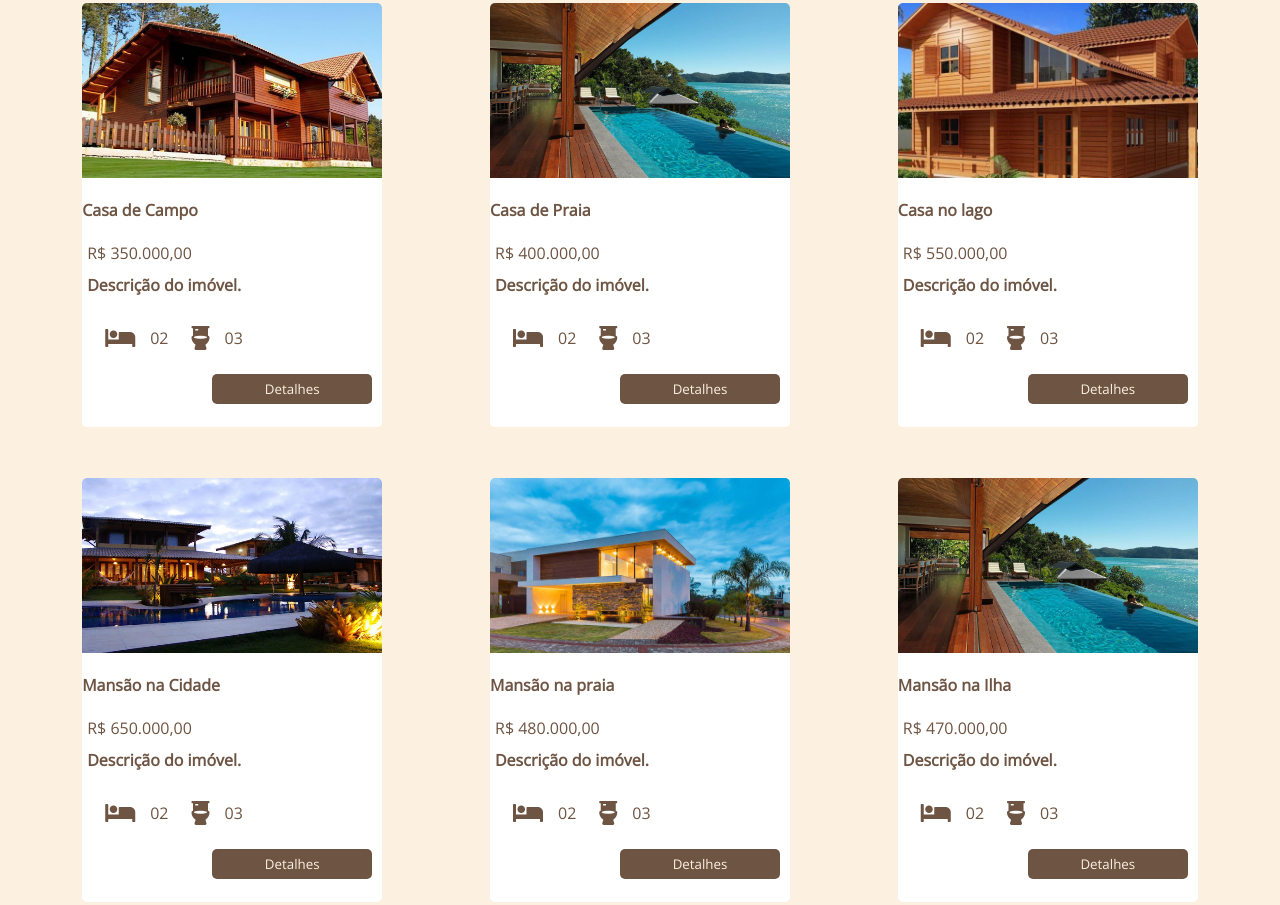
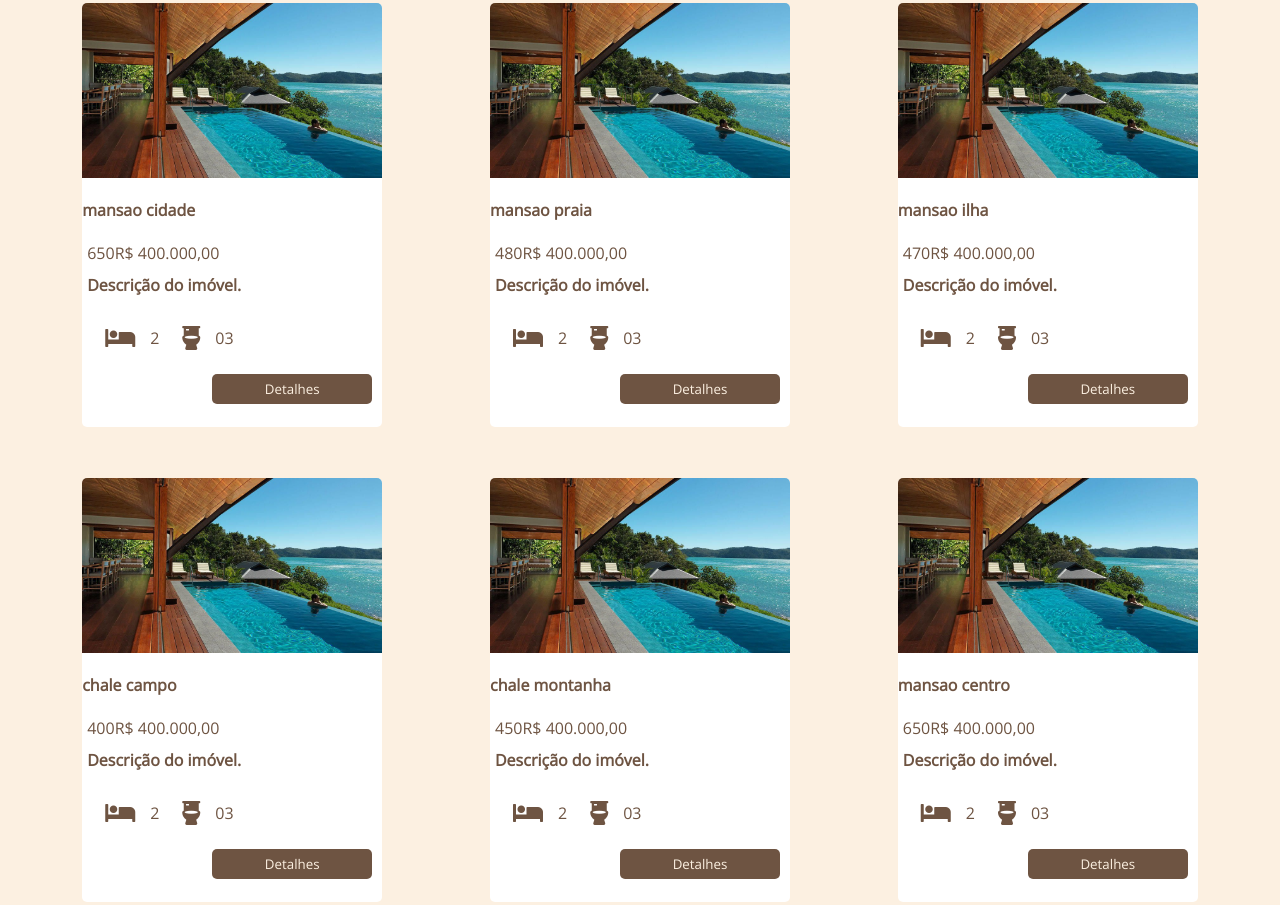
Before and after one commit to Irisjunior/imobiliaria, a plain HTML site: page imoveis.html in a window 1280 px wide. Shown: the part 527-1432 px from the top of the page. Drawn offline with nearby package versions, Linux system fonts and the light colour scheme.

Commit message:
listagem de cards

```diff
--- a/imoveis.html
+++ b/imoveis.html
@@ -75,9 +75,9 @@
         <h4>09 Imóveis encontrados</h4>
     </div>
 
-    <div class="cards">
+    <div id="card-main" class="cards">
 
-        <div class="card">
+        <!-- <div class="card">
 
             <div class="media">
                 <img src="./img/01.jpg" alt="casa">
@@ -264,7 +264,7 @@
             <div class="baixo">
                 <button class="detalhes">Detalhes</button>
             </div>
-        </div>
+        </div> -->
 
     </div>
 
--- a/script.js
+++ b/script.js
@@ -1,39 +1,96 @@
+onload = function (params) {
+  //Dados que vamos consumir
+  const imoveis = [
+    {
+      name: "mansao cidade",
+      valor: 650.0,
+      tipo: "venda",
+      banheiros: 2,
+      quartos: 3,
+    },
+    {
+      name: "mansao praia",
+      valor: 480.0,
+      tipo: "aluguel",
+      banheiros: 2,
+      quartos: 2,
+    },
+    {
+      name: "mansao ilha",
+      valor: 470.0,
+      tipo: "venda",
+      banheiros: 2,
+      quartos: 3,
+    },
+    {
+      name: "chale campo",
+      valor: 400.0,
+      tipo: "aluguel",
+      banheiros: 2,
+      quartos: 4,
+    },
+    {
+      name: "chale montanha",
+      valor: 450.0,
+      tipo: "venda",
+      banheiros: 2,
+      quartos: 3,
+    },
+    {
+      name: "mansao centro",
+      valor: 650.0,
+      tipo: "aluguel",
+      banheiros: 2,
+      quartos: 2,
+    },
+  ];
 
-onload = function (params) {
+  //console.log(imoveis.nome) -> ERRADO
+  //console.log(imoveis[0].nome) -> Certo (0 é o indice, poderia ser 1, 2 ... 6)
 
-const imoveis = [
-  {name:"mansao cidade",  valor:650.000,tipo:"venda",   banheiros:2, quartos:3},
-  {name:"mansao praia",   valor:480.000,tipo:"aluguel", banheiros:2, quartos:2},
-  {name:"mansao ilha",    valor:470.000,tipo:"venda",   banheiros:2, quartos:3},
-  {name:"chale campo",    valor:400.000,tipo:"aluguel", banheiros:2, quartos:4},
-  {name:"chale montanha", valor:450.000,tipo:"venda",   banheiros:2, quartos:3},
-  {name:"mansao centro",  valor:650.000,tipo:"aluguel", banheiros:2, quartos:2}
-    ]
+  /**
+   * JSON Stringify -> Converte o nosso array/objeto em string pra ser salva no localStorage
+   * JSON Parse -> Converte a String no formato original de Array/Objeto
+   *
+   */
+  // localStorage.setItem("imoveis", JSON.stringify(imoveis));
 
-    imoveis.forEach((value)=>{
-      myname(value.name)
+
+  /* Explicação de Métodos
+
+  - Foreach -> executar alguma função com alguma informação do seu array
+  - map -> percorrer todo o array ou modifica-lo
+  - filter -> filtrar indices: busca um ou mais indices específicos por condição
+
+  imoveis.map((index, key, todos) => {
+
+    myName('index');
+    myName(index);
+    myName('key');
+    myName(key);
+    myName('todos');
+    myName(todos);
+
   })
-    localStorage.setItem("imoveis",JSON.stringify(imoveis));
 
-    function myname(value) {
-      console.log(value)
-    }
+  */
 
-    HTML = "";
-    JSON.parse(localStorage.getItem('imoveis').map(index=>{
-      HTML +=`
+  // Gera o HTML do Meu Card com Informações Dinâmicas (ESTUDAR FUNÇÕES E SEUS USOS)
+
+  function geraCard(nome, valor, quantidade_banheiros){
+    return `
       <div class="card">
 
         <div class="media">
             <img src="./img/02.jpg" alt="casa">
         </div>
         <div class="meio">
-                <h4>${index.name}</h4>
-                <p class="valor">${index.valor}R$ 400.000,00</p>
+            <h4>${nome}</h4>
+            <p class="valor">${valor}R$ 400.000,00</p>
             <p class="desc-imovel">Descrição do imóvel.</p>
             <div class="icones">
                 <h2><i class="fas fa-bed"></i></h2>
-                    <p>02</p>
+                <p>${quantidade_banheiros}</p>
                 <h2><i class="fas fa-toilet"></i></h2>
                 <p>03</p>
             </div>
@@ -43,16 +100,69 @@
         </div>
       </div>
     `
-    })
-   document.getElementsByClassName("cards").innerHTML=HTML;
-
   }
 
+  let HTML = '';
+
+  // LOOP pra Acessar as Informações de Cada Card e poder enviar na função que gera o card (tudo de uma vez só, diferente do exemplo abaixo)
+  //Ex.: HTML += geraCard(imoveis[0].nome, imoveis[0].valor, imoveis[0].banheiros)
+  //Ex.: HTML += geraCard(imoveis[1].nome, imoveis[1].valor, imoveis[1].banheiros)
+  imoveis.map(index => {
+    HTML += geraCard(index.name, index.valor, index.banheiros)
+  });
+
+  // Inserindo cards na div que você quer exibir
+  document.getElementById("card-main").innerHTML = HTML;
+
+  // localStorage.setItem("imoveis", imoveis);
+  // console.log('Json Stringify')
+  // console.log(localStorage.getItem('imoveis_stringify'))
+  // console.log('Puro')
+  // console.log(localStorage.getItem('imoveis'))
+  // console.log('Json Parse')
+  // console.log(JSON.parse(localStorage.getItem('imoveis_stringify')))
+
+  // Função para Input de Busca
+
+  // Função que gera a estrutura do Card
+
+
+
+  // HTML = "";
+
+  // JSON.parse(
+  //   localStorage.getItem("imoveis").map((index) => {
+  //     HTML += `
+  //     <div class="card">
+
+  //           <div class="media">
+  //               <img src="./img/02.jpg" alt="casa">
+  //           </div>
+  //           <div class="meio">
+  //               <h4>${index.name}</h4>
+  //               <p class="valor">${index.valor}R$ 400.000,00</p>
+  //               <p class="desc-imovel">Descrição do imóvel.</p>
+  //               <div class="icones">
+  //                   <h2><i class="fas fa-bed"></i></h2>
+  //                   <p>02</p>
+  //                   <h2><i class="fas fa-toilet"></i></h2>
+  //                   <p>03</p>
+  //               </div>
+  //           </div>
+  //           <div class="baixo">
+  //               <button class="detalhes">Detalhes</button>
+  //           </div>
+  //       </div>
+  //     `;
+  //   })
+  // );
+  // document.getElementsByClassName("cards").innerHTML = HTML;
+};
+
 function pesquisar() {
-    const value = document.getElementById("search").value
+  const value = document.getElementById("search").value;
 
-    if(value.lenth > 0){
-      const imoveis = JSON.parse(localStorage.getItem('imoveis'));
-
+  if (value.lenth > 0) {
+    const imoveis = JSON.parse(localStorage.getItem("imoveis"));
   }
 }
```
Lines whose indentation alone changed are shown as unchanged.
